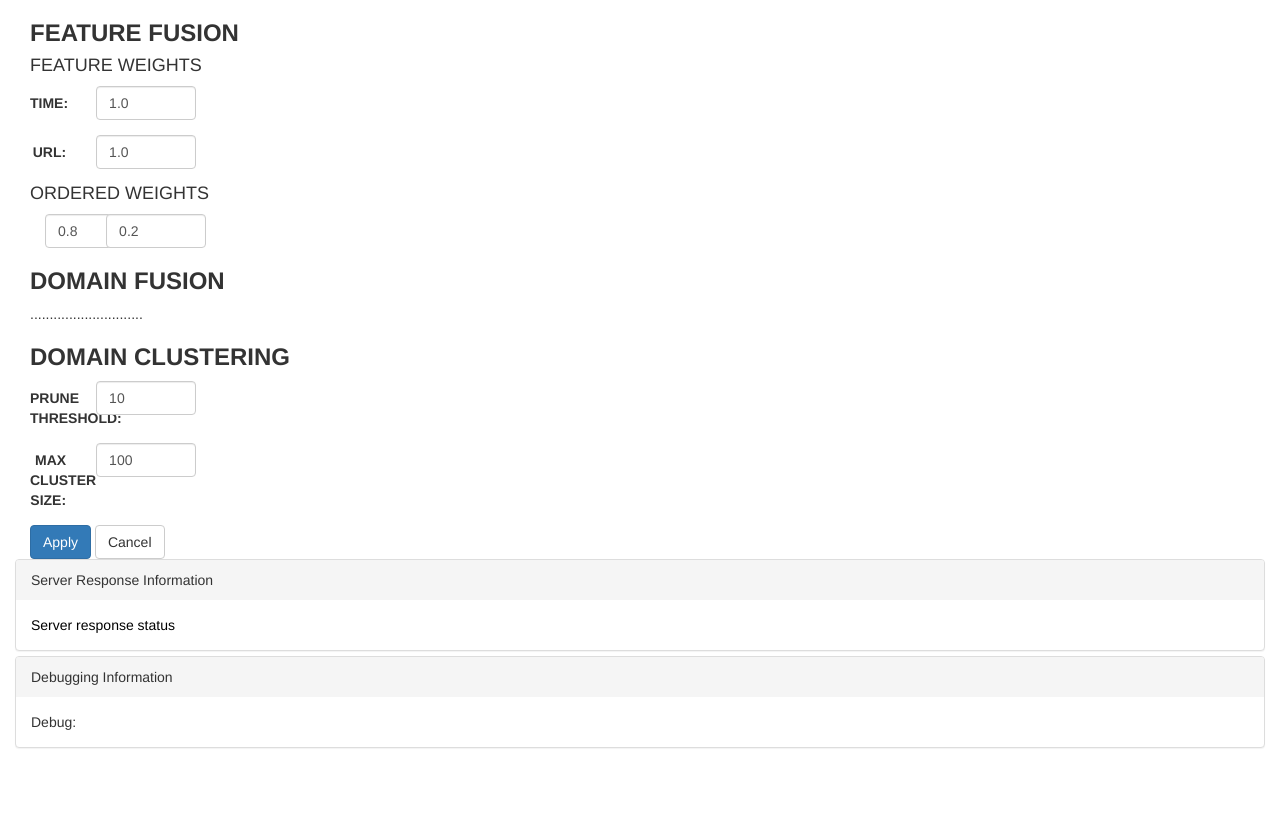
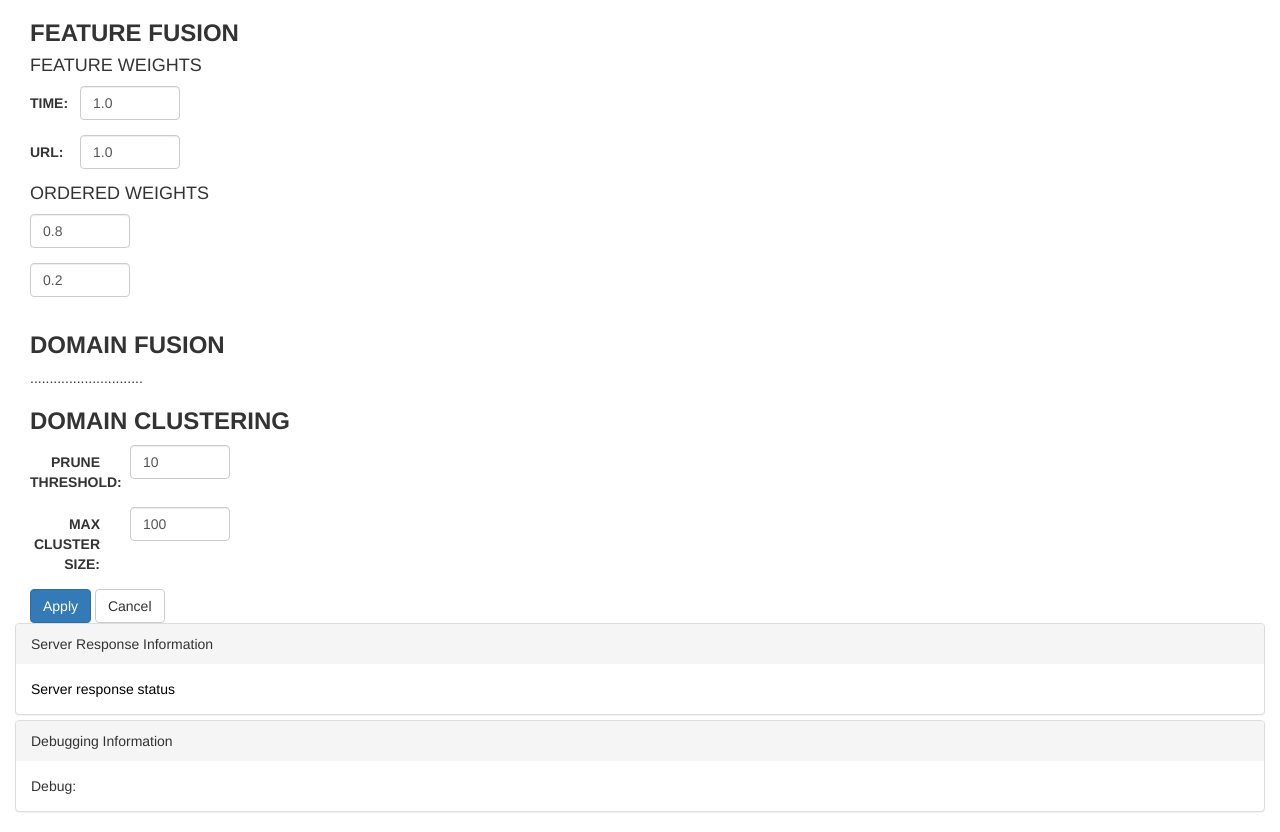
Before and after one commit to cylab-be/apt-graph, a website: page website/index.html in a window 1280 px wide. Before the commit the page ends 800 px from the top, so only its background shows below. Drawn offline with Linux system fonts and the light colour scheme.

Commit message:
Extra changes to the UI and the label/input fields to make them align to the left in a better way + limits on the size of the label fields

```diff
--- a/website/index.html
+++ b/website/index.html
@@ -23,23 +23,23 @@
           <h4>FEATURE WEIGHTS</h4>
           <div class="form-horizontal">
             <div class="form-group">
-              <label for="tire" class="col-md-2 control-label">TIME:</label>
+              <label for="tire" class="col-md-2 control-label" style="width: 50px;">TIME:</label>
               <div class="col-md-4">
                 <input type="number" class="form-control" id="time" value="1.0" style="width: 100px;">
               </div>
             </div>
             <div class="form-group">
-              <label for="url" class="col-md-2 control-label">URL:</label>
+              <label for="url" class="col-md-2 control-label" style="width: 50px;">URL:</label>
               <div class="col-md-4">
                 <input type="number" class="form-control" id="url" value="1.0" style="width: 100px;">
               </div>
             </div>
           </div>
           <h4>ORDERED WEIGHTS</h4>
-          <div class="col-md-2">
+          <div class="form-group">
             <input type="number" class="form-control" id="ord_weights_low" value="0.8" style="width: 100px;">
           </div>
-          <div class="col-md-2">
+          <div class="form-group">
             <input type="number" class="form-control" id="ord_weights_high" value="0.2" style="width: 100px;">
           </div>
         </div>
@@ -51,13 +51,13 @@
           <h3><b>DOMAIN CLUSTERING</b></h3>
           <div class="form-horizontal">
             <div class="form-group">
-              <label for="prune_threshold" class="col-md-2 control-label">PRUNE THRESHOLD:</label>
+              <label for="prune_threshold" class="col-md-2 control-label" style="width: 100px;">PRUNE THRESHOLD:</label>
               <div class="col-md-4">
                 <input type="number" class="form-control" id="prune_threshold" value="10" style="width: 100px;">
               </div>
             </div>
             <div class="form-group">
-              <label for="max_cluster_size" class="col-md-2 control-label">MAX CLUSTER SIZE:</label>
+              <label for="max_cluster_size" class="col-md-2 control-label" style="width: 100px;">MAX CLUSTER SIZE:</label>
               <div class="col-md-4">
                 <input type="number" class="form-control" id="max_cluster_size" value="100" style="width: 100px;">
               </div>
```
